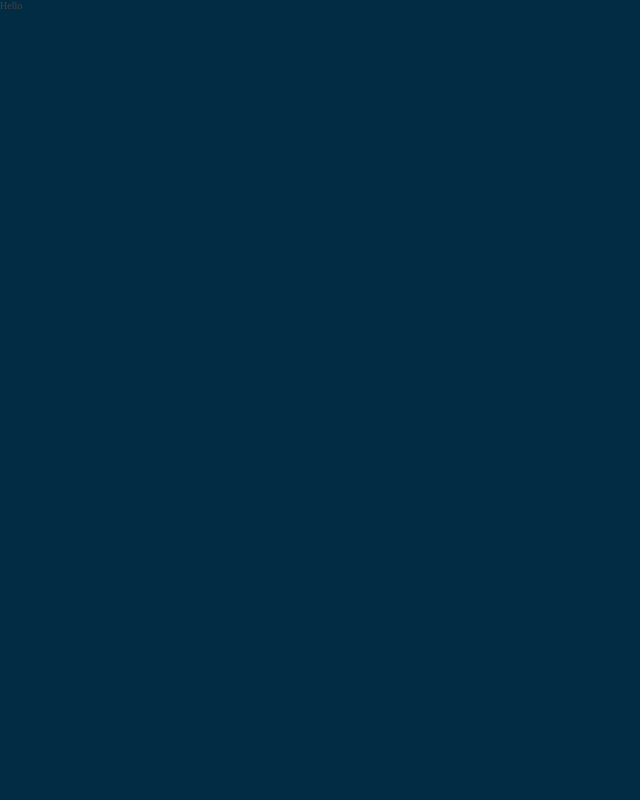
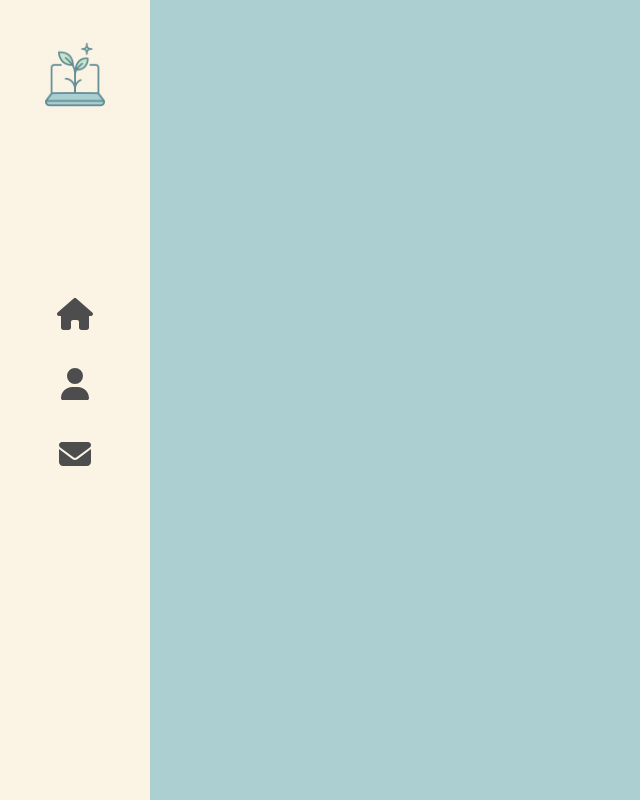
Before and after one commit to ChloeW125/personal-portfolio, a React (Create React App) app: page / in a window 1280 px wide. Shown: the whole page, without its empty margins (0-640 px from the left). Built offline with nearby package versions, Linux system fonts and the light colour scheme.

Commit message:
navbar added and styled

```diff
--- a/src/App.js
+++ b/src/App.js
@@ -1,6 +1,6 @@
 import './App.scss';
 import { Routes, Route } from 'react-router-dom'
-import Layout from './components/index.js'
+import Layout from './components/layout'
 
 function App() {
   return (
--- a/src/components/index.js
+++ /dev/null
@@ -1,7 +0,0 @@
-import './index.scss';
-
-const Layout = () => {
-    return <>Hello</>
-}
-
-export default Layout;
--- /dev/null
+++ b/src/components/layout/index.js
@@ -0,0 +1,11 @@
+import Sidebar from '../sidebar'
+import './index.scss';
+
+const Layout = () => {
+    return (
+    <>
+        <Sidebar />
+    </>)
+}
+
+export default Layout;
--- /dev/null
+++ b/src/components/sidebar/index.js
@@ -0,0 +1,27 @@
+import { Link, NavLink } from 'react-router-dom'
+import './index.scss'
+import headerImage from '../../assets/images/header-icon.png'
+import { FontAwesomeIcon } from '@fortawesome/react-fontawesome'
+import { faEnvelope, faHome, faUser } from '@fortawesome/free-solid-svg-icons'
+
+const Sidebar = () => {
+    return (
+    <div className='nav-bar'>
+        <Link className='headerImage' to='/'>
+            <img src={headerImage} alt="Header icon"></img>
+        </Link>
+        <nav>
+            <NavLink exact="true" activeclassname="active" to="/">
+                <FontAwesomeIcon icon={faHome} color="#4d4d4e" />
+            </NavLink>
+            <NavLink exact="true" activeclassname="active" className="about-link" to="/about">
+                <FontAwesomeIcon icon={faUser} color="#4d4d4e" />
+            </NavLink>
+            <NavLink exact="true" activeclassname="active" className="contact-link" to="/contact">
+                <FontAwesomeIcon icon={faEnvelope} color="#4d4d4e" />
+            </NavLink>
+        </nav>
+    </div>)
+}
+
+export default Sidebar
--- /dev/null
+++ b/src/components/sidebar/index.scss
@@ -0,0 +1,89 @@
+.nav-bar {
+    background: #fbf4e5;
+    width: 150px;
+    height:100%;
+    position: absolute;
+    top: 0;
+    z-index: 3;
+    min-height: 500px;
+
+    .headerImage {
+        display: block;
+        padding: 8px 0;
+
+        img {
+            display: block;
+            margin: 8px auto;
+            width: 120px;
+            height: auto;
+        }
+    }
+
+    nav {
+        display: block;
+        text-align: center;
+        position: absolute;
+        height: 210px;
+        top: 50%;
+        margin-top: -120px;
+        width: 100%;
+
+        a {
+            font-size: 32px;
+            color: #4d4d4e;
+            display: block;
+            line-height: 70px;
+            height: 70px;
+            position: relative;
+            text-decoration: none;
+
+            i {
+                transition: all 0.3s ease-out;
+            }
+
+            &:hover {
+                color: #accfd1;
+
+                svg {
+                    opacity: 0;
+                }
+
+                &:after {
+                    opacity: 1;
+                }
+            }
+
+            &:after {
+                content: '';
+                letter-spacing: 2px;
+                position: absolute;
+                bottom: 0;
+                display: block;
+                width: 100%;
+                text-align: center;
+                opacity: 0;
+                // transition: all 0.1s ease-out;
+            }
+
+
+            &:first-child {
+                &::after {
+                    content: 'Home'
+                }
+            }
+        }
+
+        a.about-link {
+            &:after {
+                content: 'About';
+            }
+        }
+
+        a.contact-link {
+            &:after {
+                content: 'Contact';
+            }
+        }
+
+    }
+}
--- a/src/index.css
+++ b/src/index.css
@@ -6,7 +6,7 @@
   margin: 0;
   font-family: 300 11px/1.4 'Helvetica Neue', 'sans-serif';
   color: #444;
-  background: #022c43;
+  background: #accfd1;
   overflow: hidden;
   display: block;
   -webkit-font-smoothing: antialiased;
```
Also changed, not shown: src/assets/images/header-icon.png (added), src/components/layout/index.scss (added).
